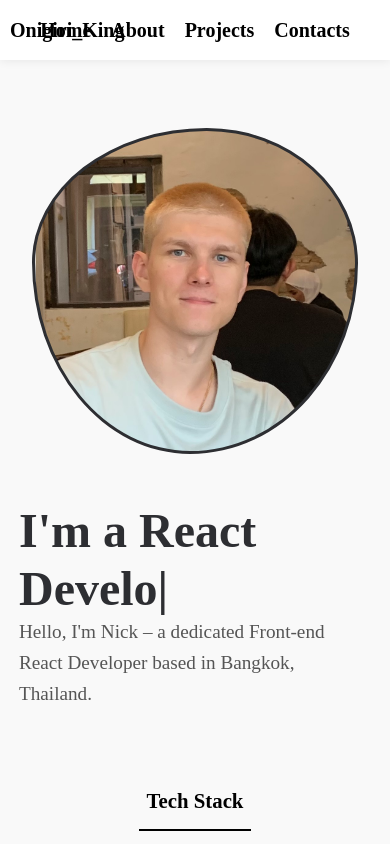
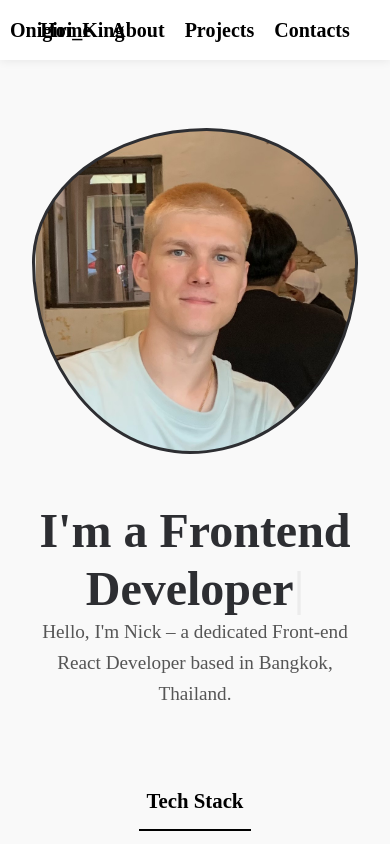
Before and after one commit to OnigiriKing/my-new-portfolio, a React (Create React App) app: page / in a window 390 px wide. Shown: the top 844 px of the page. Built offline with nearby package versions, Linux system fonts and the light colour scheme.

Commit message:
startPage 900px text center fix

```diff
--- a/src/pages/ContactPage/style.css
+++ b/src/pages/ContactPage/style.css
@@ -101,6 +101,7 @@
     display: grid;
     align-items: center;
     justify-content: center;
+    text-align: center;
 }
 
 .contact-info-wrapper {
--- a/src/pages/StartPage/StartPage.jsx
+++ b/src/pages/StartPage/StartPage.jsx
@@ -12,7 +12,8 @@ function TypeComponent() {
       backSpeed: 30,
       typeSpeed: 60,
       loop: true,
-      loopCount: Infinity,
+      loopCount: 1,
+      // loopCount: Infinity,
     });
 
     return () => {
--- a/src/pages/StartPage/style.css
+++ b/src/pages/StartPage/style.css
@@ -149,6 +149,17 @@
 
 .auto-typing {
     justify-content: center;
+    text-align: center;
+}
+
+.start-screen-des {
+    gap: 3rem;
+}
+
+.start-screen-des p:nth-child(2) {
+     text-align: center;
+
+
 }
 
 .start-screen-skills {
```
